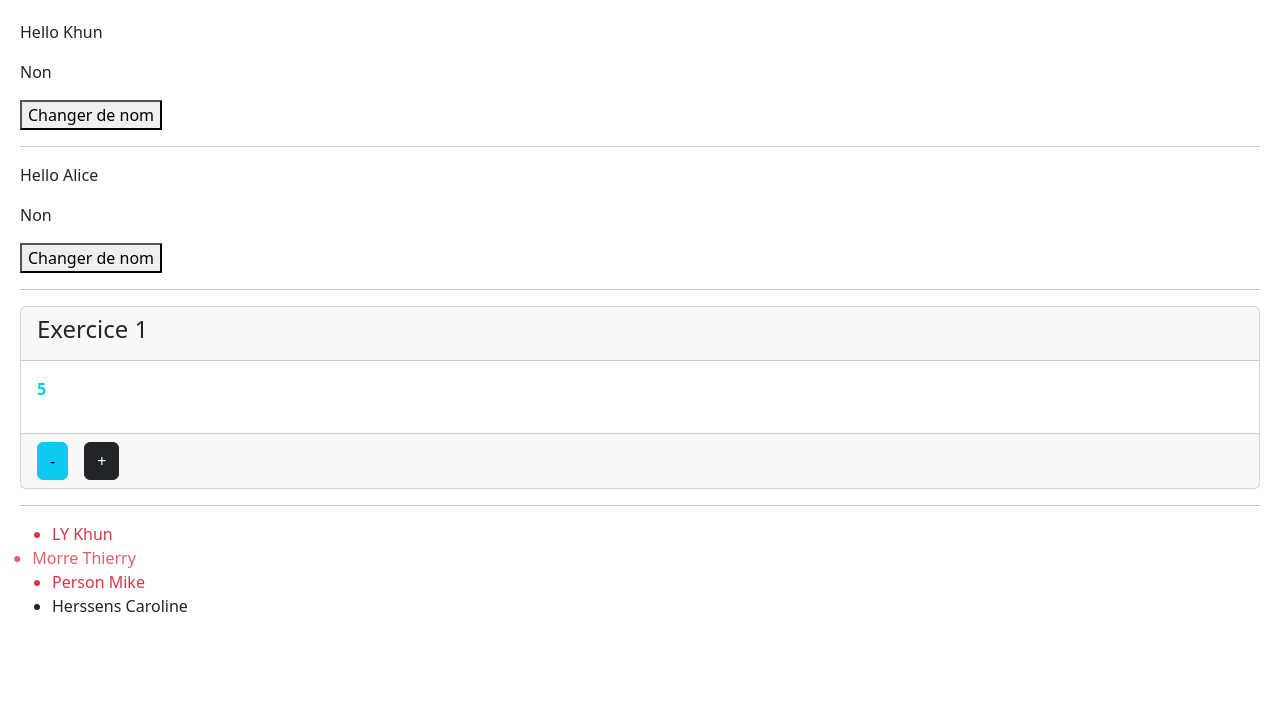
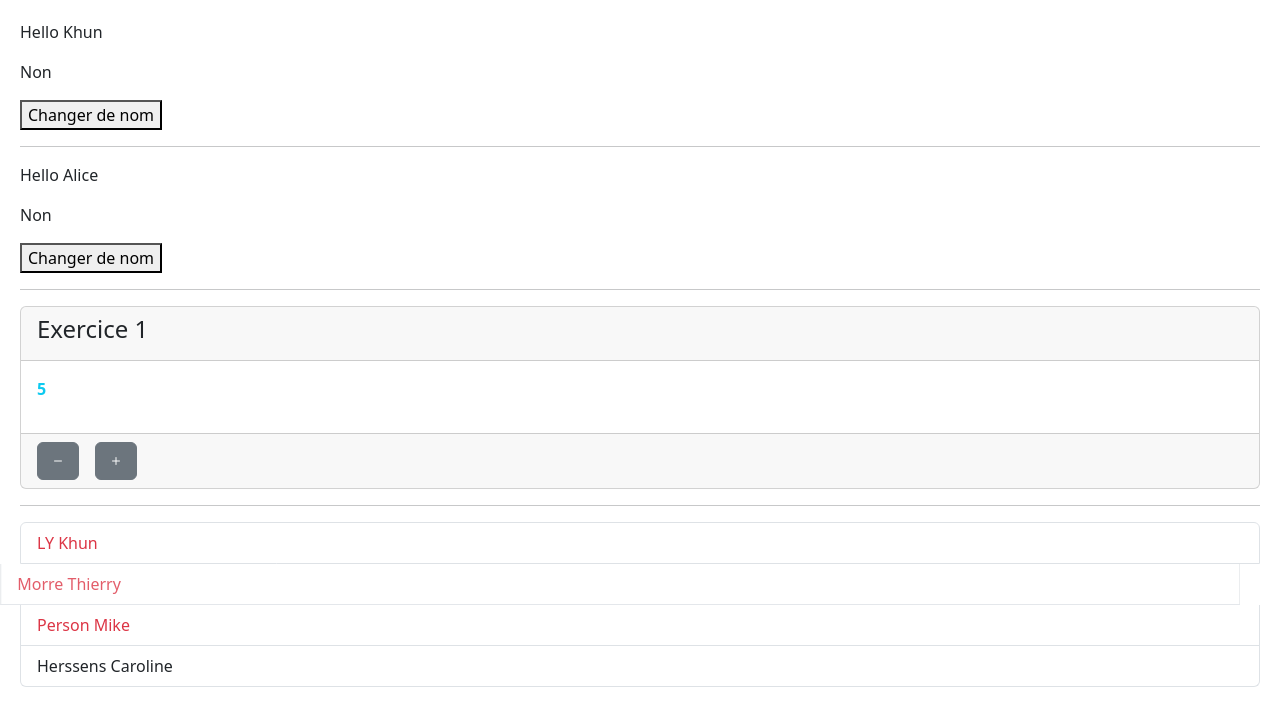
Before and after one commit to khunly82/techni-demo-react, a React (Vite) app: page / in a window 1280 px wide. Shown: the top 726 px of the page. Built offline with nearby package versions, Linux system fonts and the light colour scheme.

Commit message:
feat: add bootstrap-icons dependency and update components to use icons

```diff
--- a/package.json
+++ b/package.json
@@ -11,6 +11,7 @@
   },
   "dependencies": {
     "bootstrap": "^5.3.8",
+    "bootstrap-icons": "^1.13.1",
     "classnames": "^2.5.1",
     "react": "^19.1.1",
     "react-dom": "^19.1.1"
--- a/src/components/composant2/Composant2.tsx
+++ b/src/components/composant2/Composant2.tsx
@@ -21,9 +21,10 @@ function Composant2() {
     }, [])
 
     return <>
-        <ul>
+        <ul className="list-group">
             { persons.map(p => <li key={p.id} className={classNames({
-                'text-danger': p.estDev
+                'text-danger': p.estDev,
+                'list-group-item': true
             })}>
                 {p.nom} {p.prenom}
             </li>) }
--- a/src/components/exo1/Exo1.tsx
+++ b/src/components/exo1/Exo1.tsx
@@ -23,24 +23,15 @@ function Exo1() {
                     'text-success': count >= 8
                 })}>{count}</p>
             </div>
-            <div className="card-footer">
+            <div className="card-footer d-flex gap-3">
                 <button onClick={() => increase(-1)}
-                        className="btn btn-info me-3"
-                        disabled={count <= 0}>-</button>
+                        className="btn btn-secondary"
+                        disabled={count <= 0}><i className="bi bi-dash"></i></button>
                 <button onClick={() => increase(1)}
-                        className="btn btn-dark"
-                        disabled={count >= 10}>+</button>
+                        className="btn btn-secondary"
+                        disabled={count >= 10}><i className="bi bi-plus"></i></button>
             </div>
         </div>
-        {/* <div></div>
-        <div className="row">
-            <div className="col">
-
-            </div>
-            <div className="col">
-
-            </div>
-        </div> */}
     </>
 }
 
--- a/src/index.css
+++ b/src/index.css
@@ -1,4 +1,5 @@
 @import '../node_modules/bootstrap/dist/css/bootstrap.min.css';
+@import '../node_modules//bootstrap-icons/font/bootstrap-icons.min.css';
 
 #root {
     margin: 20px;
```
Also changed, not shown: 1 other file (tests, documents, lock files or other folders).
